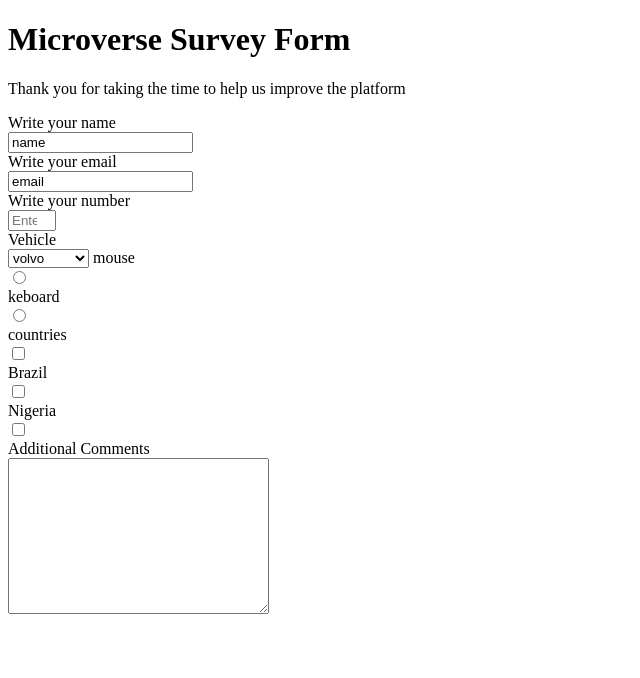
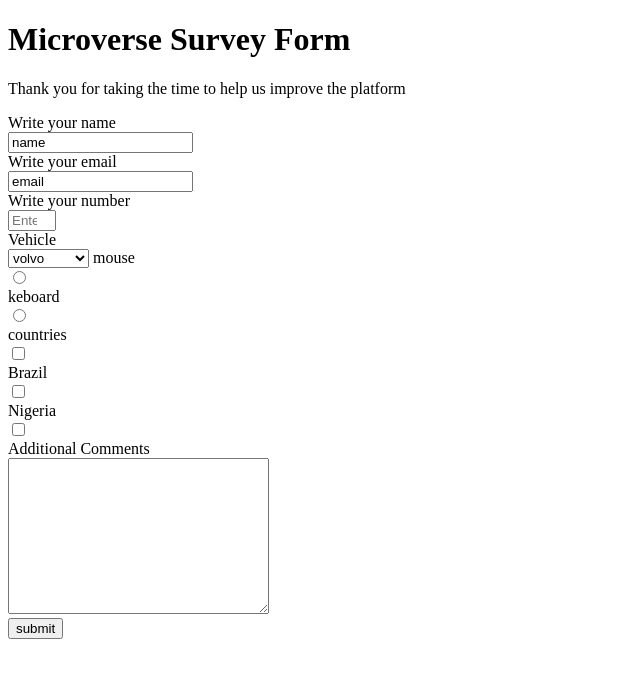
Before and after one commit to lfernandocr-tech/Survey-Page, a plain HTML site: page index.html in a window 1280 px wide. Shown: the whole page, without its empty margins (0-640 px from the left). Drawn offline with Linux system fonts and the light colour scheme.

Commit message:
added story 16

```diff
--- a/index.html
+++ b/index.html
@@ -34,6 +34,7 @@
         <input type="checkbox" value="checkbox"><br>
         <label for="comments">Additional Comments</label><br>
         <textarea name="comments" id="comments" cols="30" rows="10"></textarea><br>
+        <input type="Submit" id="submit" value="submit">
 
 
     </form>
```
